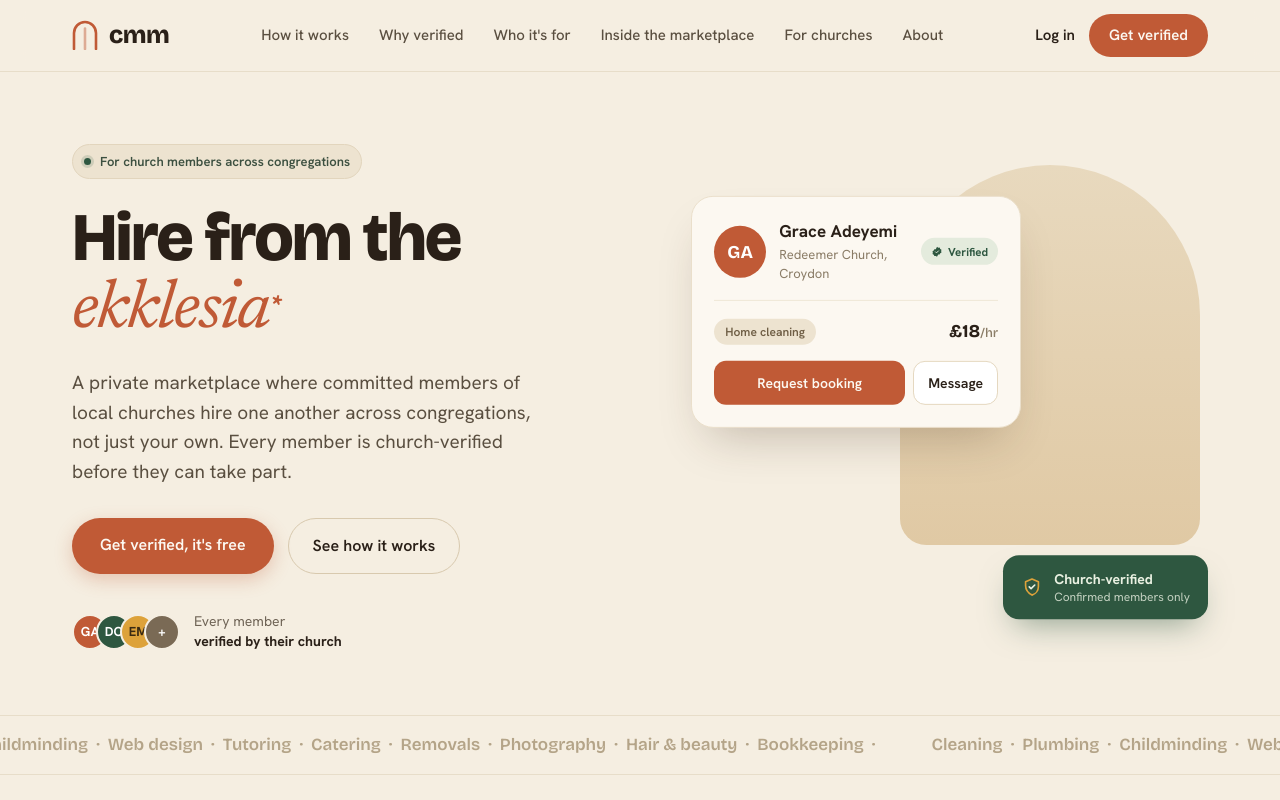
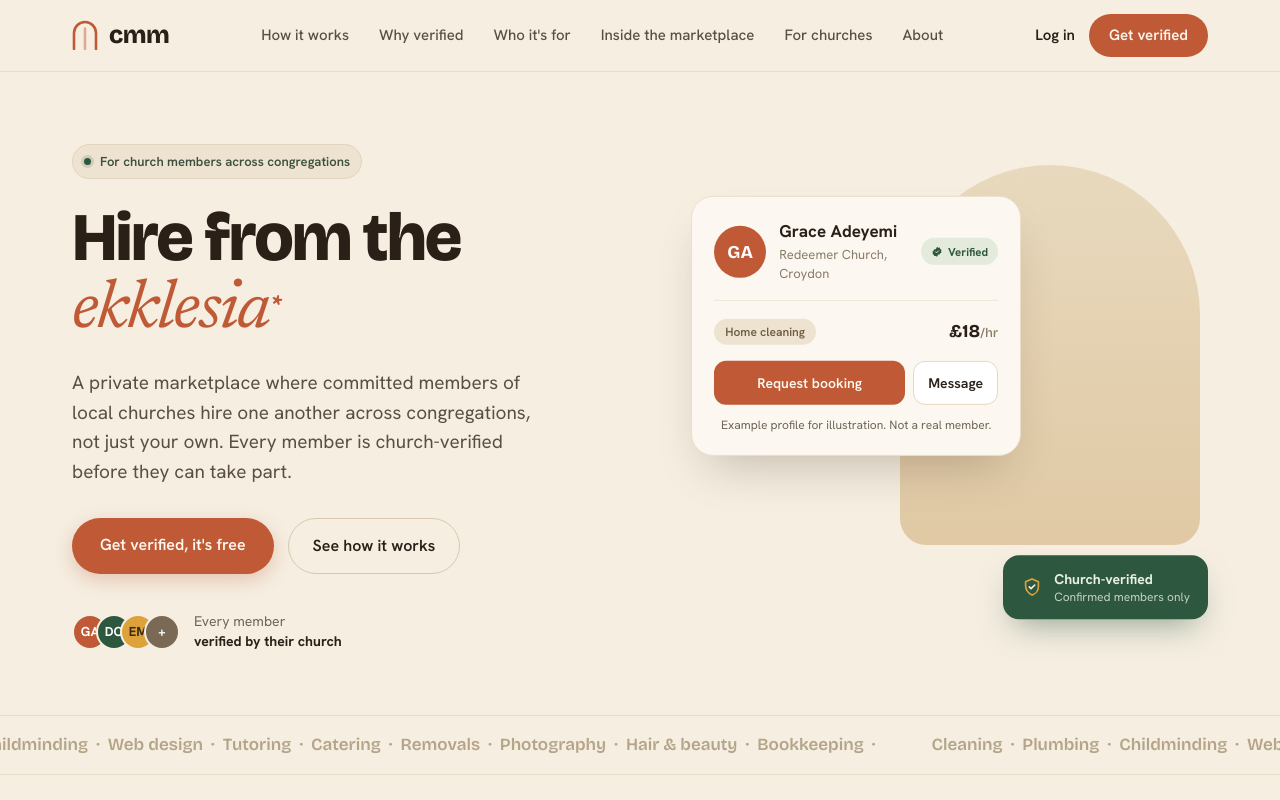
Before and after one commit to thefaith01/church-marketplace, a Next.js app: page / in a window 1280 px wide. Shown: the top 800 px of the page. Built offline with nearby package versions, Linux system fonts and the light colour scheme; no server answers.

Commit message:
Label the home hero profile card as an example

```diff
--- a/components/MarketingHome.tsx
+++ b/components/MarketingHome.tsx
@@ -219,6 +219,7 @@ export function MarketingHome({ isLoggedIn = false }: { isLoggedIn?: boolean })
               <button className="flex-1 rounded-xl bg-clay p-[11px] text-sm font-semibold text-paper">Request booking</button>
               <button className="rounded-xl border-[1.5px] border-[#E5D8C0] bg-white px-3.5 py-[11px] text-sm font-semibold text-ink">Message</button>
             </div>
+            <p className="mt-3 text-center text-xs text-muted">Example profile for illustration. Not a real member.</p>
           </div>
           <div className="absolute bottom-6 right-0 flex animate-floaty2 items-center gap-[11px] rounded-2xl bg-forest px-[18px] py-3.5 text-[#EAF1E2] shadow-[0_16px_32px_-12px_rgba(46,87,64,0.5)]">
             <svg width="22" height="22" viewBox="0 0 24 24" fill="none">
```
